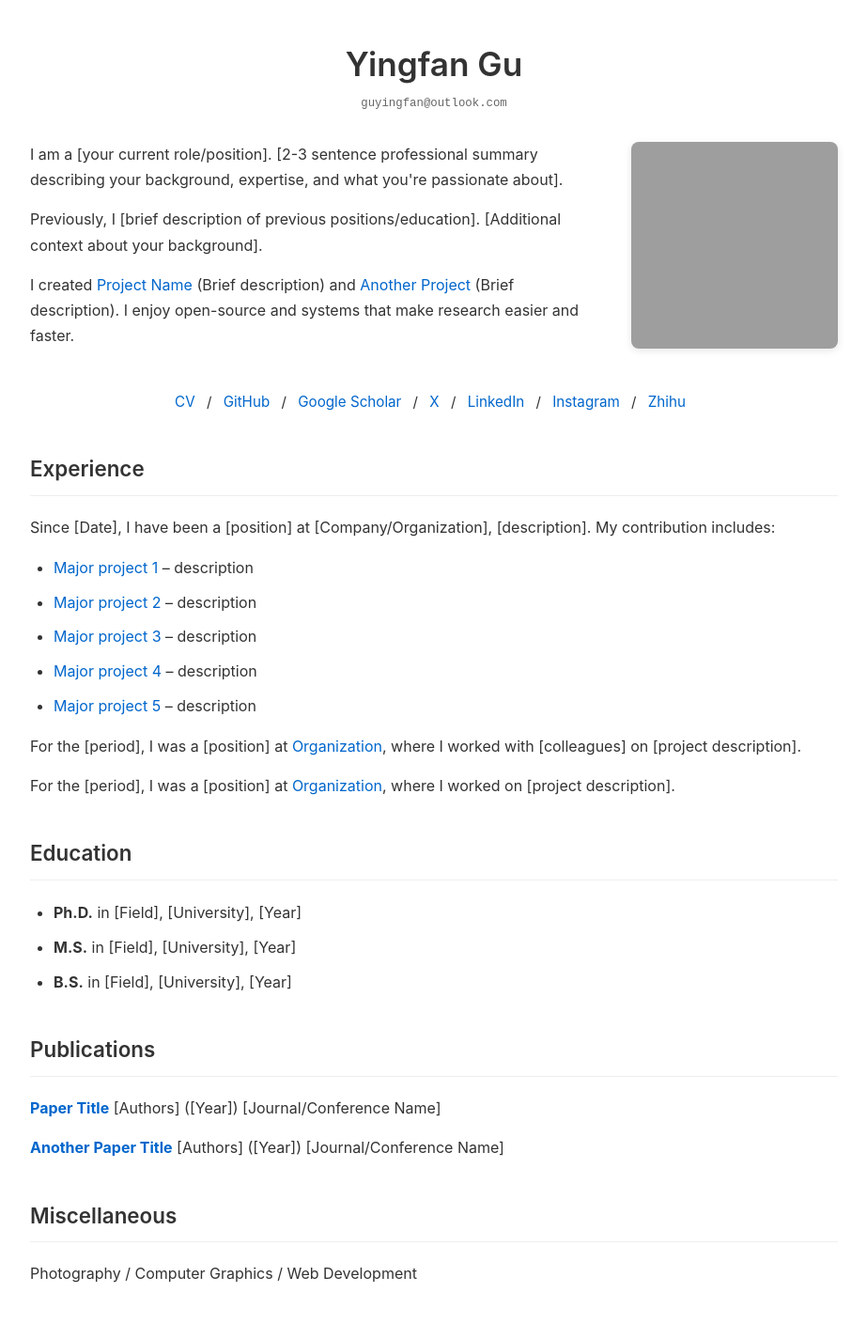
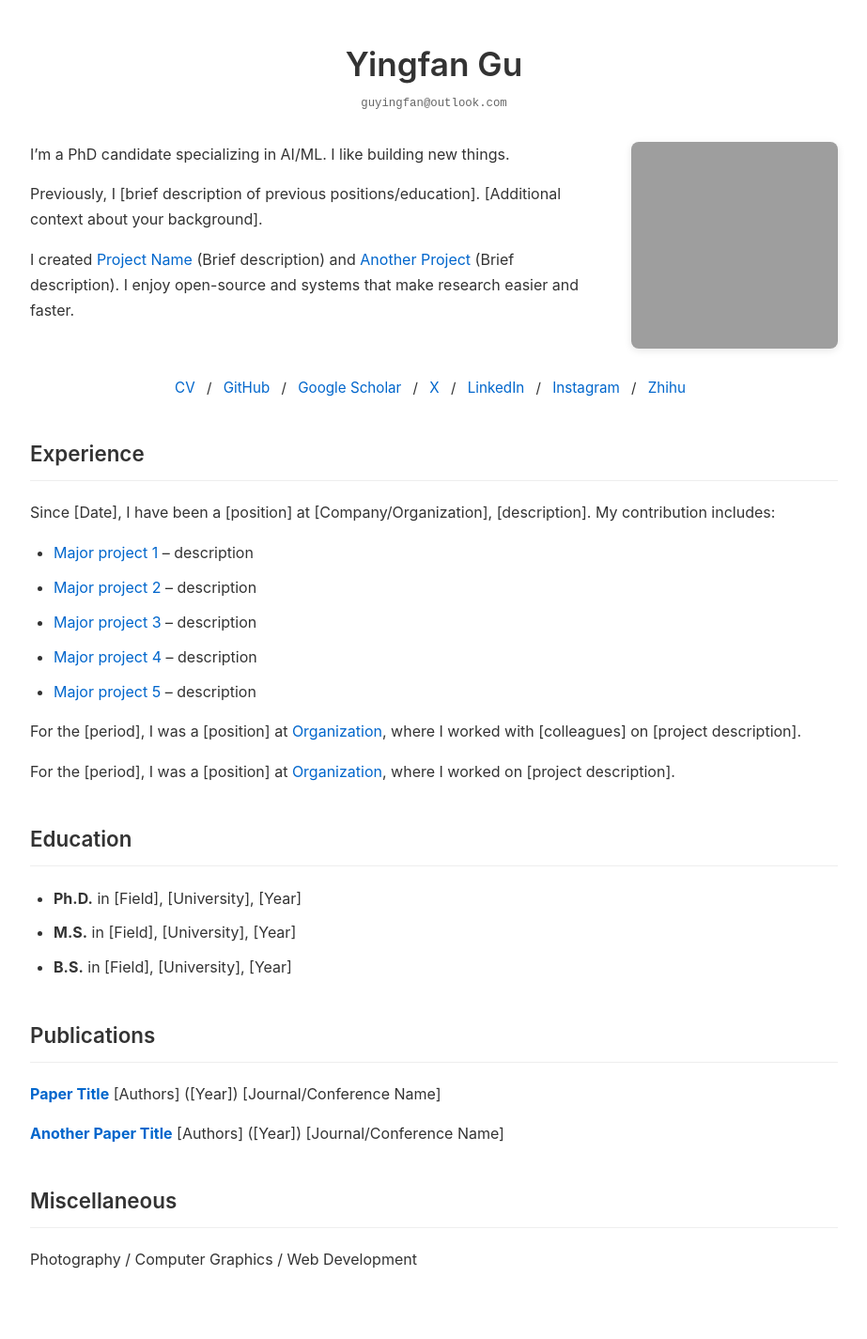
Before and after one commit to YingfanGu/YingfanGu.github.io, a Jekyll site: the page built from index.md, in a window 1280 px wide. Shown: the whole page at 94% size, without its empty margins (178-1101 px from the left). Built offline with Jekyll 4.4.1, drawn with Linux system fonts in a browser that asks for light colours; grey boxes are pictures that could not be loaded.

Commit message:
Update bio section with current role and professional summary

```diff
--- a/index.md
+++ b/index.md
@@ -9,7 +9,7 @@ layout: minimal
 
 <div class="bio-section">
   <div class="bio-text">
-    <p>I am a [your current role/position]. [2-3 sentence professional summary describing your background, expertise, and what you're passionate about].</p>
+    <p>I’m a PhD candidate specializing in AI/ML. I like building new things.</p>
 
     <p>Previously, I [brief description of previous positions/education]. [Additional context about your background].</p>
 
```
